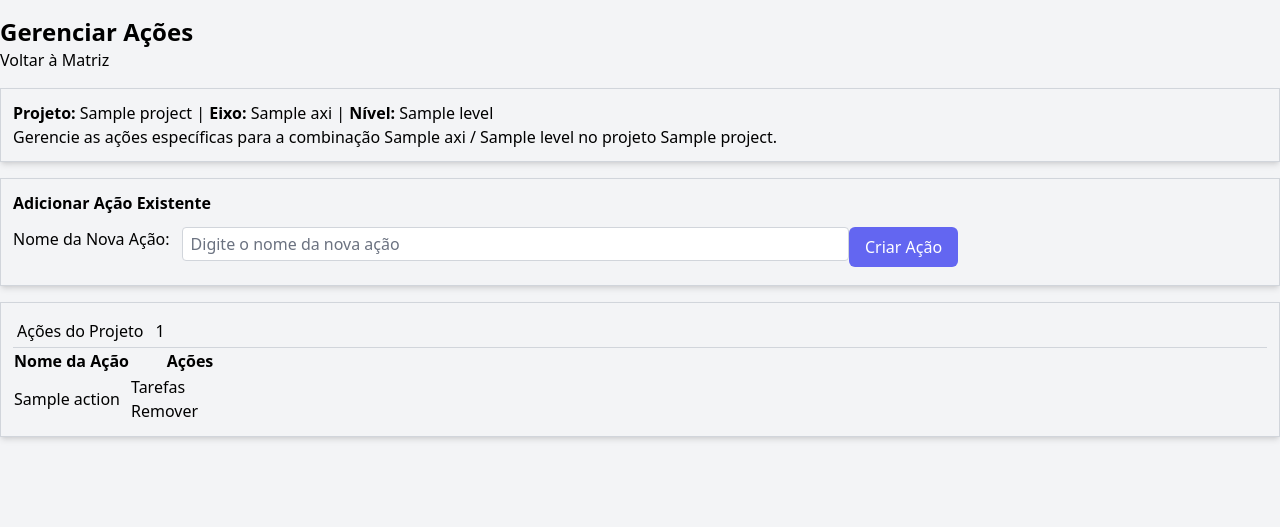
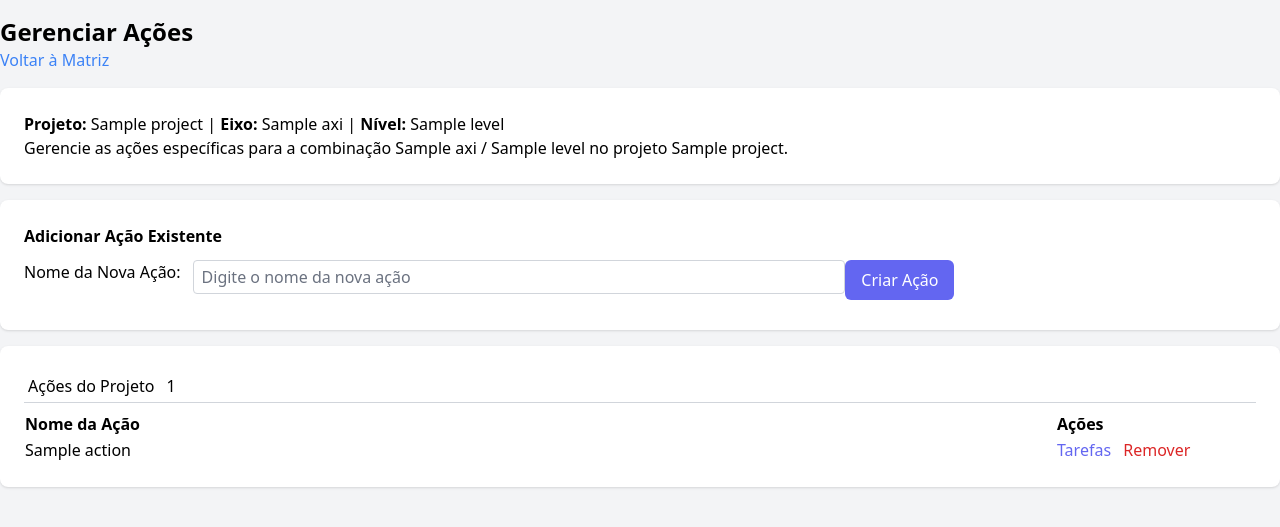
Before and after one commit to FabioCruz20/active_aging_planner, a Django app: page /planning/projects/1/manage-axis-level-actions/1/1/ in a window 1280 px wide. Shown: the part 40-567 px from the top of the page. Run offline with Django 4.2, Linux system fonts and the light colour scheme; tables that the repository leaves empty hold one stand-in row (values such as "Sample post"); some libraries are stand-ins or nearby versions.

Commit message:
style: adjust style in actions and tasks management pages

```diff
--- a/planning/templates/projects/create_task.html
+++ b/planning/templates/projects/create_task.html
@@ -1,7 +1,7 @@
 {% extends 'layout.html' %}
 
 {% block content %}
-<div class="container mx-auto px-4 py-8">
+<div class="container mx-auto px-4 py-4">
     <div class="mb-8">
         <h1 class="text-3xl font-bold mb-2">Nova Tarefa</h1>
         <p class="text-gray-600">
@@ -46,11 +46,11 @@
 
             <div class="flex items-center justify-between">
                 <button type="submit"
-                        class="bg-blue-500 hover:bg-blue-700 text-white font-bold py-2 px-4 rounded focus:outline-none focus:shadow-outline">
+                        class="bg-indigo-500 hover:bg-indigo-700 text-white font-bold py-2 px-4 rounded focus:outline-none focus:shadow-outline">
                     Salvar
                 </button>
                 <a href="{% url 'projects:manage_tasks' project_action.id %}"
-                   class="text-blue-500 hover:text-blue-800">
+                   class="text-blue-500 hover:text-blue-700">
                     Cancelar
                 </a>
             </div>
--- a/planning/templates/projects/edit_task.html
+++ b/planning/templates/projects/edit_task.html
@@ -1,7 +1,7 @@
 {% extends 'layout.html' %}
 
 {% block content %}
-<div class="container mx-auto px-4 py-8">
+<div class="container mx-auto px-4 py-4">
     <div class="mb-8">
         <h1 class="text-3xl font-bold mb-2">Editar Tarefa</h1>
         <p class="text-gray-600">
@@ -46,11 +46,11 @@
 
             <div class="flex items-center justify-between">
                 <button type="submit"
-                        class="bg-blue-500 hover:bg-blue-700 text-white font-bold py-2 px-4 rounded focus:outline-none focus:shadow-outline">
+                        class="bg-indigo-500 hover:bg-indigo-700 text-white font-bold py-2 px-4 rounded focus:outline-none focus:shadow-outline">
                     Atualizar
                 </button>
                 <a href="{% url 'projects:manage_tasks' project_action.id %}"
-                   class="text-blue-500 hover:text-blue-800">
+                   class="text-blue-500 hover:text-blue-700">
                     Cancelar
                 </a>
             </div>
--- a/planning/templates/projects/manage_actions_matrix.html
+++ b/planning/templates/projects/manage_actions_matrix.html
@@ -36,7 +36,7 @@
                                     <!-- Link para gerenciar ações -->
                                     <div class="mb-3">
                                         <a href="{% url 'projects:manage_axis_level_actions' project.id axis.id level.id %}"
-                                           class="inline-block px-3 py-2 bg-blue-500 text-white text-sm rounded hover:bg-blue-600 transition-colors">
+                                           class="inline-block px-3 py-2 bg-indigo-500 text-white text-sm rounded hover:bg-indigo-700 transition-colors">
                                             <i class="fas fa-cog"></i> Gerenciar Ações
                                         </a>
                                         <div class="mt-1 text-xs text-gray-600">
--- a/planning/templates/projects/manage_axis_level_actions.html
+++ b/planning/templates/projects/manage_axis_level_actions.html
@@ -8,12 +8,13 @@
         <div class="col-md-12">
             <div class="d-flex justify-content-between align-items-center mb-4">
                 <h1 class="font-bold text-2xl">Gerenciar Ações</h1>
-                <a href="{% url 'projects:manage_actions_matrix' project.id %}" class="btn btn-secondary">
+                <a href="{% url 'projects:manage_actions_matrix' project.id %}"
+                    class="text-blue-500 hover:text-blue-700">
                     <i class="fas fa-arrow-left"></i> Voltar à Matriz
                 </a>
             </div>
 
-            <div class="card border border-gray-300 p-3 mb-4 shadow-md">
+            <div class="card bg-white rounded-lg shadow p-6 mb-4">
                 <div class="card-header">
                     <h5 class="mb-0">
                         <strong>Projeto:</strong> {{ project.name }} |
@@ -30,7 +31,7 @@
             </div>
 
             <!-- Formulário para adicionar ação existente -->
-            <div class="card border border-gray-300 p-3 shadow-md mb-4">
+            <div class="card bg-white rounded-lg shadow p-6 mb-4">
                 <div class="card-header">
                     <h5 class="mb-3">
                         <i class="fas fa-plus"></i>
@@ -112,21 +113,21 @@
             </div>
 
             <!-- Lista de ações existentes -->
-            <div class="card border border-gray-300 p-3 shadow-md">
+            <div class="card bg-white rounded-lg shadow p-6 mb-4">
                 <div class="card-header border-b border-gray-300 p-1">
                     <h5 class="mb-0">
                         <i class="fas fa-list"></i> Ações do Projeto
                         <span class="badge badge-primary ml-2">{{ project_actions|length }}</span>
                     </h5>
                 </div>
-                <div class="card-body">
+                <div class="card-body mt-2">
                     {% if project_actions %}
                         <div class="table-responsive">
-                            <table class="table table-striped">
+                            <table class="table table-striped w-full">
                                 <thead>
                                     <tr>
-                                        <th>Nome da Ação</th>
-                                        <th width="120">Ações</th>
+                                        <th class="text-left">Nome da Ação</th>
+                                        <th class="text-left" width="200">Ações</th>
                                     </tr>
                                 </thead>
                                 <tbody>
@@ -135,7 +136,7 @@
                                         <td>{{ project_action.action.name }}</td>
                                         <td>
                                             <a href="{% url 'projects:manage_tasks' project_action.id %}"
-                                               class="btn btn-primary btn-sm mr-2">
+                                               class="text-indigo-500 mr-2">
                                                 <i class="fas fa-tasks"></i> Tarefas
                                             </a>
                                             <form method="post" style="display: inline;">
@@ -143,7 +144,7 @@
                                                 <input type="hidden" name="project_action_id" value="{{ project_action.id }}">
                                                 <button type="submit"
                                                         name="delete_action"
-                                                        class="btn btn-danger btn-sm"
+                                                        class="text-red-600"
                                                         onclick="return confirm('Tem certeza que deseja remover esta ação do projeto?')">
                                                     <i class="fas fa-trash"></i> Remover
                                                 </button>
--- a/theme/static/css/dist/styles.css
+++ b/theme/static/css/dist/styles.css
@@ -1285,6 +1285,16 @@ select {
   color: rgb(255 255 255 / var(--tw-text-opacity, 1));
 }
 
+.text-indigo-500 {
+  --tw-text-opacity: 1;
+  color: rgb(99 102 241 / var(--tw-text-opacity, 1));
+}
+
+.text-blue-600 {
+  --tw-text-opacity: 1;
+  color: rgb(37 99 235 / var(--tw-text-opacity, 1));
+}
+
 .shadow {
   --tw-shadow: 0 1px 3px 0 rgb(0 0 0 / 0.1), 0 1px 2px -1px rgb(0 0 0 / 0.1);
   --tw-shadow-colored: 0 1px 3px 0 var(--tw-shadow-color), 0 1px 2px -1px var(--tw-shadow-color);
@@ -1329,6 +1339,11 @@ select {
   background-color: rgb(79 70 229 / var(--tw-bg-opacity, 1));
 }
 
+.hover\:bg-indigo-700:hover {
+  --tw-bg-opacity: 1;
+  background-color: rgb(67 56 202 / var(--tw-bg-opacity, 1));
+}
+
 .hover\:text-blue-800:hover {
   --tw-text-opacity: 1;
   color: rgb(30 64 175 / var(--tw-text-opacity, 1));
@@ -1342,6 +1357,16 @@ select {
 .hover\:text-red-900:hover {
   --tw-text-opacity: 1;
   color: rgb(127 29 29 / var(--tw-text-opacity, 1));
+}
+
+.hover\:text-blue-900:hover {
+  --tw-text-opacity: 1;
+  color: rgb(30 58 138 / var(--tw-text-opacity, 1));
+}
+
+.hover\:text-blue-700:hover {
+  --tw-text-opacity: 1;
+  color: rgb(29 78 216 / var(--tw-text-opacity, 1));
 }
 
 .focus\:outline-none:focus {
```
Also changed, not shown: planning/templates/projects/manage_tasks.html (+6 -2 lines).
